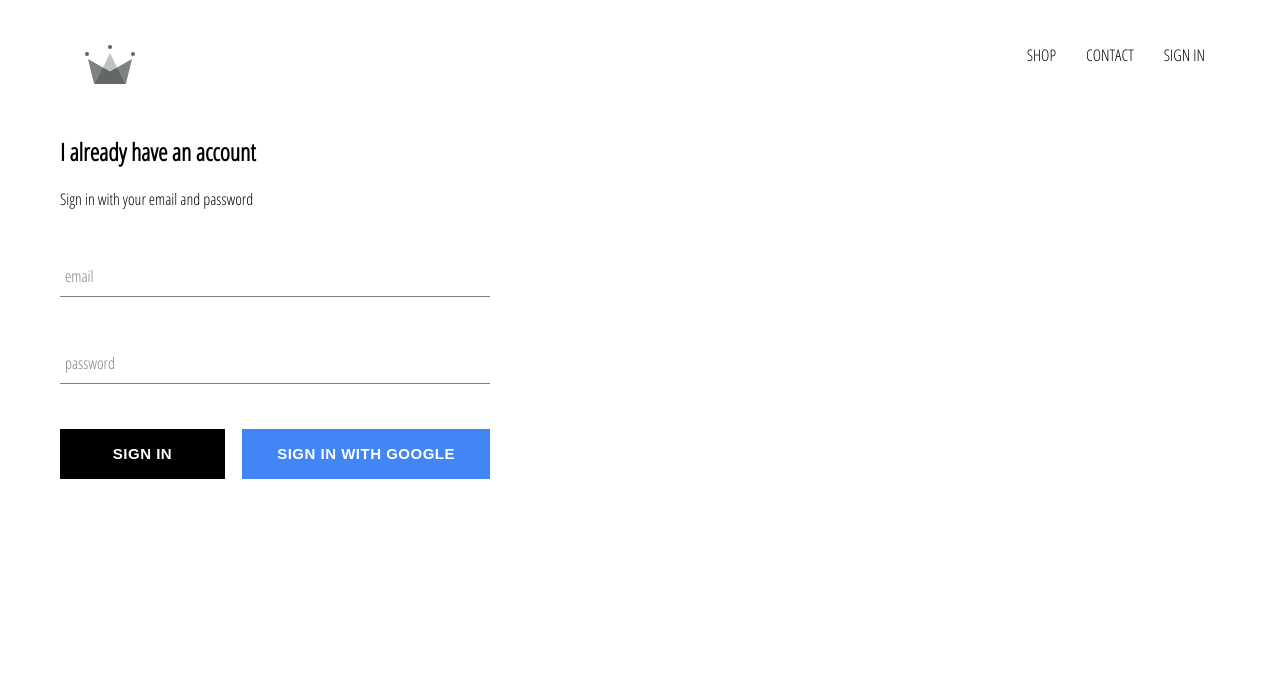
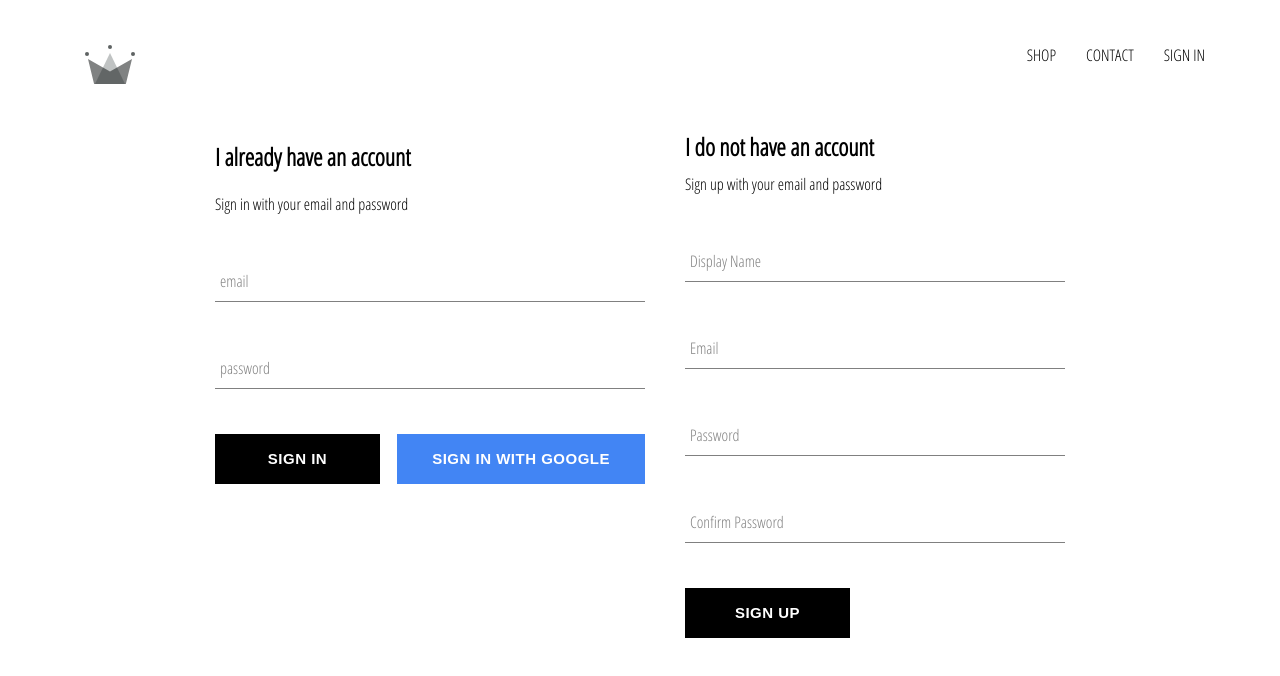
Before and after one commit to takehironegishi/crwn-clothing, a React (Create React App) app: page /signin in a window 1280 px wide. Shown: the top 676 px of the page. Built offline with nearby package versions, Linux system fonts and the light colour scheme; no server answers.

Commit message:
implemented firebase utils, included ability to store authenticated users into our firestore database

```diff
--- a/src/App.js
+++ b/src/App.js
@@ -19,8 +19,23 @@
   unsubscribeFromAuth = null;
 
   componentDidMount() {
-    this.unsubscribeFromAuth = auth.onAuthStateChanged(async (user) => {
-      createUserProfileDocument(user);
+    this.unsubscribeFromAuth = auth.onAuthStateChanged(async (userAuth) => {
+      if (userAuth) {
+        const userRef = await createUserProfileDocument(userAuth);
+
+        userRef.onSnapshot((snapShot) => {
+          this.setState({
+            currentUser: {
+              id: snapShot.id,
+              ...snapShot.data(),
+            },
+          });
+
+          console.log(this.state);
+        });
+      } else {
+        this.setState({ currentUser: userAuth });
+      }
     });
   }
 
--- /dev/null
+++ b/src/components/sign-up/sign-up.component.jsx
@@ -0,0 +1,102 @@
+import React from 'react';
+
+import FormInput from '../form-input/form-input.component';
+import CustomButton from '../custom-button/custom-button.component';
+
+import { auth, createUserProfileDocument } from '../../firebase/firebase.util';
+
+import './sign-up.styles.scss';
+
+class SignUp extends React.Component {
+  constructor() {
+    super();
+
+    this.state = {
+      displayName: '',
+      email: '',
+      password: '',
+      confirmPassword: '',
+    };
+  }
+
+  handleSubmit = async (event) => {
+    event.preventDefault();
+
+    const { displayName, email, password, confirmPassword } = this.state;
+
+    if (password !== confirmPassword) {
+      alert("password doesn't match");
+      return;
+    }
+
+    try {
+      const { user } = await auth.createUserWithEmailAndPassword(
+        email,
+        password
+      );
+      await createUserProfileDocument(user, { displayName });
+
+      this.setState({
+        displayName: '',
+        email: '',
+        password: '',
+        confirmPassword: '',
+      });
+    } catch (error) {
+      console.error(error);
+    }
+  };
+
+  handleChange = (event) => {
+    const { name, value } = event.target;
+
+    this.setState({ [name]: value });
+  };
+
+  render() {
+    const { displayName, email, password, confirmPassword } = this.state;
+    return (
+      <div className="sign-up">
+        <h2 className="title">I do not have an account</h2>
+        <span>Sign up with your email and password</span>
+        <form onSubmit={this.handleSubmit} className="sign-up-form">
+          <FormInput
+            type="text"
+            name="displayName"
+            value={displayName}
+            onChange={this.handleChange}
+            label="Display Name"
+            required
+          />
+          <FormInput
+            type="email"
+            name="email"
+            value={email}
+            onChange={this.handleChange}
+            label="Email"
+            required
+          />
+          <FormInput
+            type="password"
+            name="password"
+            value={password}
+            onChange={this.handleChange}
+            label="Password"
+            required
+          />
+          <FormInput
+            type="password"
+            name="confirmPassword"
+            value={confirmPassword}
+            onChange={this.handleChange}
+            label="Confirm Password"
+            required
+          />
+          <CustomButton type="submit"> SIGN UP </CustomButton>
+        </form>
+      </div>
+    );
+  }
+}
+
+export default SignUp;
--- /dev/null
+++ b/src/components/sign-up/sign-up.styles.scss
@@ -0,0 +1,9 @@
+.sign-up {
+  display: flex;
+  flex-direction: column;
+  width: 380px;
+
+  .title {
+    margin: 10px 0;
+  }
+}
--- a/src/pages/sign-in-and-sign-up/sign-in-and-sign-up.component.jsx
+++ b/src/pages/sign-in-and-sign-up/sign-in-and-sign-up.component.jsx
@@ -1,10 +1,12 @@
 import React from 'react';
 import './sign-in-and-sign-up.styles.scss';
 import SignIn from '../../components/sign-in/sign-in.component';
+import SignUp from '../../components/sign-up/sign-up.component';
 
 const SignInAndSignUpPage = () => (
   <div className="sign-in-and-sign-up">
     <SignIn />
+    <SignUp />
   </div>
 );
 
--- a/src/pages/sign-in-and-sign-up/sign-in-and-sign-up.styles.scss
+++ b/src/pages/sign-in-and-sign-up/sign-in-and-sign-up.styles.scss
@@ -0,0 +1,6 @@
+.sign-in-and-sign-up {
+  width: 850px;
+  display: flex;
+  justify-content: space-between;
+  margin: 30px auto;
+}
```
Also changed, not shown: 1 other file (tests, documents, lock files or other folders).
